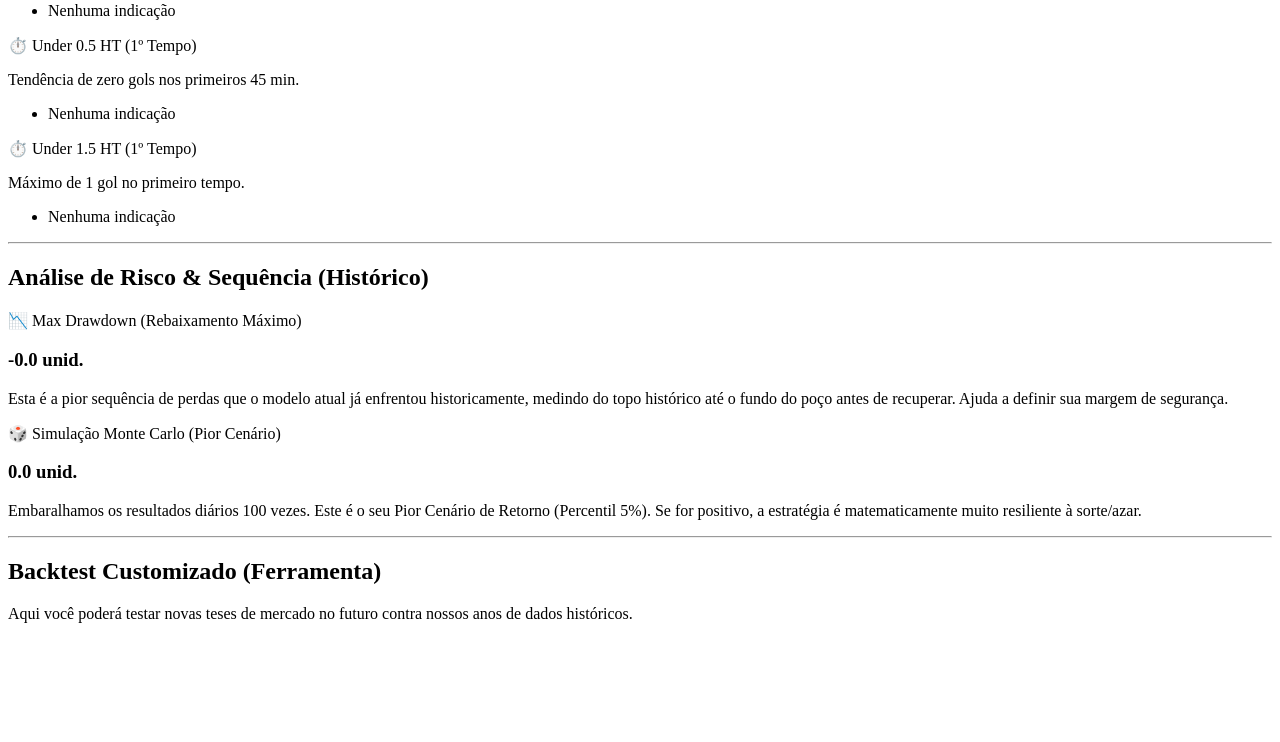
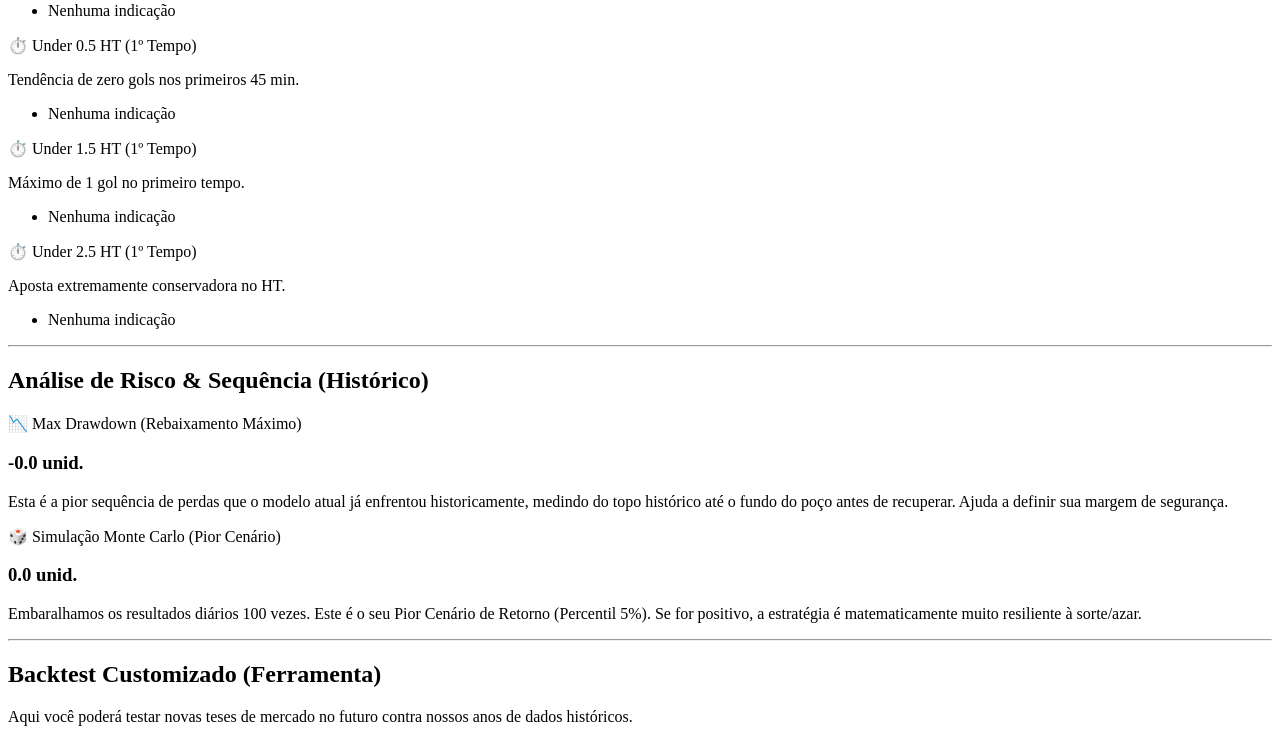
Before and after one commit to helderbaltazar/Lay-CS-Baltazar, a Flask app: page /methodologies in a window 1280 px wide. Shown: the part 670-1412 px from the top of the page. Before the commit the page ends 1293 px from the top, so only its background shows below. Run offline with Flask 3, Linux system fonts and the light colour scheme; data that the repository does not hold is empty.

Commit message:
feat: add UNDER_2.5_HT and adjust HT thresholds

```diff
--- a/analysis/scanner.py
+++ b/analysis/scanner.py
@@ -122,7 +122,7 @@ def rank_by_target(results, model):
     rankings = {target: [] for target in config.TARGET_SCORES}
 
     # Adicionamos as novas metodologias
-    extra_markets = ["OVER_2.5", "UNDER_2.5", "UNDER_3.5", "UNDER_4.5", "BTTS_YES", "BACK_HOME", "LAY_DRAW", "UNDER_0.5_HT", "UNDER_1.5_HT"]
+    extra_markets = ["OVER_2.5", "UNDER_2.5", "UNDER_3.5", "UNDER_4.5", "BTTS_YES", "BACK_HOME", "LAY_DRAW", "UNDER_0.5_HT", "UNDER_1.5_HT", "UNDER_2.5_HT"]
     for mkt in extra_markets:
         rankings[mkt] = []
 
--- a/models/poisson.py
+++ b/models/poisson.py
@@ -111,6 +111,7 @@ class PoissonDixonColes:
         # HT Unders
         results["UNDER_0.5_HT"] = matrix_ht.get((0,0), 0.0)
         results["UNDER_1.5_HT"] = sum(p for (h,a), p in matrix_ht.items() if h+a < 1.5)
+        results["UNDER_2.5_HT"] = sum(p for (h,a), p in matrix_ht.items() if h+a < 2.5)
 
         return results
 
--- a/web/app.py
+++ b/web/app.py
@@ -458,18 +458,19 @@ def methodologies():
         recs = {
             "OVER_2.5": [], "BACK_HOME": [], "BTTS_YES": [],
             "UNDER_2.5": [], "UNDER_3.5": [], "UNDER_4.5": [],
-            "UNDER_0.5_HT": [], "UNDER_1.5_HT": []
+            "UNDER_0.5_HT": [], "UNDER_1.5_HT": [], "UNDER_2.5_HT": []
         }
 
         thresholds = {
-            "OVER_2.5": 0.55,
-            "BACK_HOME": 0.50,
-            "BTTS_YES": 0.55,
-            "UNDER_2.5": 0.60,
-            "UNDER_3.5": 0.75,
-            "UNDER_4.5": 0.85,
-            "UNDER_0.5_HT": 0.45,
-            "UNDER_1.5_HT": 0.70
+            "OVER_2.5": 0.50,
+            "BACK_HOME": 0.45,
+            "BTTS_YES": 0.50,
+            "UNDER_2.5": 0.55,
+            "UNDER_3.5": 0.70,
+            "UNDER_4.5": 0.80,
+            "UNDER_0.5_HT": 0.35,
+            "UNDER_1.5_HT": 0.65,
+            "UNDER_2.5_HT": 0.85
         }
 
         for m in matches_today:
--- a/web/templates/methodologies.html
+++ b/web/templates/methodologies.html
@@ -157,6 +157,26 @@
                     </div>
                 </div>
             </div>
+            <div class="col-md-3">
+                <div class="card bg-dark text-white border-secondary mb-3">
+                    <div class="card-header border-secondary">⏱️ Under 2.5 HT (1º Tempo)</div>
+                    <div class="card-body">
+                        <p class="small text-muted">Aposta extremamente conservadora no HT.</p>
+                        <ul class="list-group list-group-flush text-dark">
+                            {% for m in recs['UNDER_2.5_HT'] %}
+                            <li class="list-group-item">
+                                <strong>{{ m.home }} x {{ m.away }}</strong><br>
+                                <span class="badge bg-success">Prob: {{ "%.1f"|format(m.prob*100) }}%</span>
+                                {% if m.ev %}<span class="badge bg-info text-dark">EV: {{ "%.2f"|format(m.ev) }}</span>{% endif %}
+                                {% if m.ai_confidence %}<span class="badge bg-warning text-dark">🔥 Conf: {{ m.ai_confidence }}%</span>{% endif %}
+                            </li>
+                            {% else %}
+                            <li class="list-group-item text-muted">Nenhuma indicação</li>
+                            {% endfor %}
+                        </ul>
+                    </div>
+                </div>
+            </div>
         </div>
 
         <hr class="my-5 border-secondary">
```
Also changed, not shown: database.sqlite3 (added).
